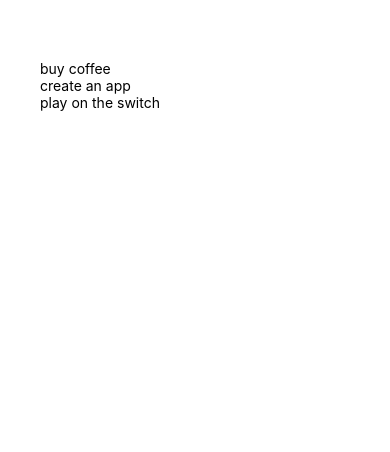
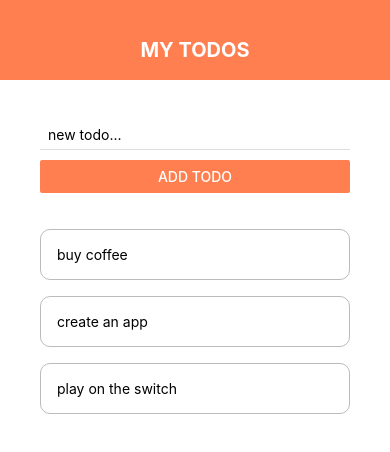
Before and after one commit to uldisgabers/React-native-Workout-app, a React Native app: screen / in a window 390 px wide. Shown: the top 452 px of the page. Built offline with nearby package versions, Linux system fonts and the light colour scheme.

Commit message:
updates to components

```diff
--- a/App.js
+++ b/App.js
@@ -6,8 +6,14 @@
   ScrollView,
   FlatList,
   TouchableOpacity,
+  Alert,
+  TouchableWithoutFeedback,
+  Keyboard,
 } from "react-native";
 import { useState } from "react";
+import Header from "./components/header";
+import TodoItem from "./components/todoItem";
+import AddTodo from "./components/addTodo";
 
 export default function App() {
   const [todos, setTodos] = useState([
@@ -16,16 +22,38 @@
     { text: "play on the switch", key: "3" },
   ]);
 
+  const pressHandler = (key) => {
+    setTodos((prevTodos) => {
+      return prevTodos.filter((todo) => todo.key !== key);
+    });
+  };
+
+  const submitHandler = (text) => {
+    if (text.length > 3) {
+      setTodos((prevTodos) => {
+        return [{ text: text, key: Math.random().toString() }, ...prevTodos];
+      });
+    } else {
+      Alert.alert("OOPS!!", "Todos must be over 3 characters long", [
+        { text: "Understood", onPress: () => console.log("alert closed") },
+      ]);
+    }
+  };
+
   return (
+    <TouchableWithoutFeedback onPress={() => {
+      Keyboard.dismiss()
+      console.log('dismissed keyboard')
+    }}>
       <View style={styles.container}>
-      {/* header */}
+        <Header />
         <View style={styles.content}>
-        {/* to do form */}
+          <AddTodo submitHandler={submitHandler} />
           <View style={styles.list}>
             <FlatList
               data={todos}
               renderItem={({ item }) => (
-              <Text>{item.text}</Text>
+                <TodoItem item={item} pressHandler={pressHandler} />
               )}
             />
           </View>
@@ -33,6 +61,7 @@
 
         <StatusBar style="auto" />
       </View>
+    </TouchableWithoutFeedback>
   );
 }
 
@@ -40,12 +69,11 @@
   container: {
     flex: 1,
     backgroundColor: "#fff",
-
   },
   content: {
     padding: 40,
   },
   list: {
     marginTop: 20,
-  }
+  },
 });
--- /dev/null
+++ b/components/addTodo.js
@@ -0,0 +1,34 @@
+import { View, Text, StyleSheet, TextInput, Button } from "react-native";
+import React, { useState } from "react";
+
+const AddTodo = ({ submitHandler }) => {
+  const [text, setText] = useState("");
+
+  const changeHandler = (val) => {
+    setText(val);
+  };
+
+  return (
+    <View>
+      <TextInput
+        style={styles.input}
+        placeholder="new todo..."
+        onChangeText={changeHandler}
+      />
+      <Button onPress={() => submitHandler(text)} title='add todo' color='coral' />
+    </View>
+  );
+};
+
+const styles =StyleSheet.create({
+  input: {
+    marginBottom: 10,
+    paddingHorizontal: 8,
+    paddingVertical: 6,
+    borderBottomWidth: 1,
+    borderBottomColor: "#ddd",
+
+  }
+})
+
+export default AddTodo;
--- a/components/header.js
+++ b/components/header.js
@@ -8,3 +8,25 @@
   TouchableOpacity,
 } from "react-native";
 import { useState } from "react";
+
+export default function Header() {
+  return (
+    <View style={styles.header}>
+      <Text style={styles.title}>MY TODOS</Text>
+    </View>
+  )
+}
+
+const styles = StyleSheet.create({
+  header: {
+    height: 80,
+    paddingTop: 38,
+    backgroundColor: "coral"
+  },
+  title: {
+    textAlign: 'center',
+    color: '#fff',
+    fontSize: 20,
+    fontWeight: 'bold'
+  }
+})
--- /dev/null
+++ b/components/todoItem.js
@@ -0,0 +1,31 @@
+import { StatusBar } from "expo-status-bar";
+import {
+  StyleSheet,
+  Text,
+  View,
+  ScrollView,
+  FlatList,
+  TouchableOpacity,
+} from "react-native";
+import { useState } from "react";
+
+const TodoItem = ({ item, pressHandler }) => {
+  return (
+    <TouchableOpacity onPress={() => pressHandler(item.key)}>
+      <Text style={styles.item}>{item.text}</Text>
+    </TouchableOpacity>
+  );
+};
+
+const styles = StyleSheet.create({
+  item: {
+    padding: 16,
+    marginTop: 16,
+    borderColor: "#bbb",
+    borderWidth: 1,
+    borderStyle: "solid",
+    borderRadius: 10,
+  },
+});
+
+export default TodoItem;
```
Lines whose indentation alone changed are shown as unchanged.
